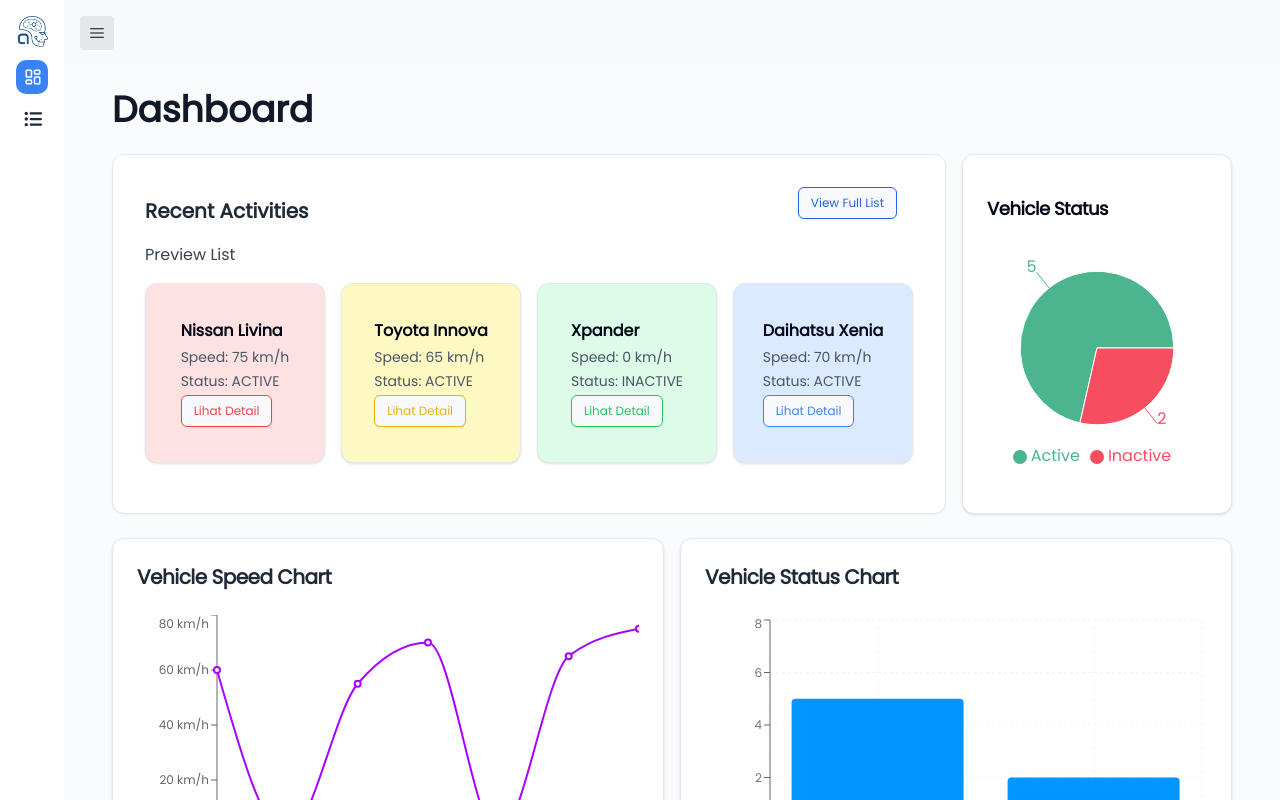
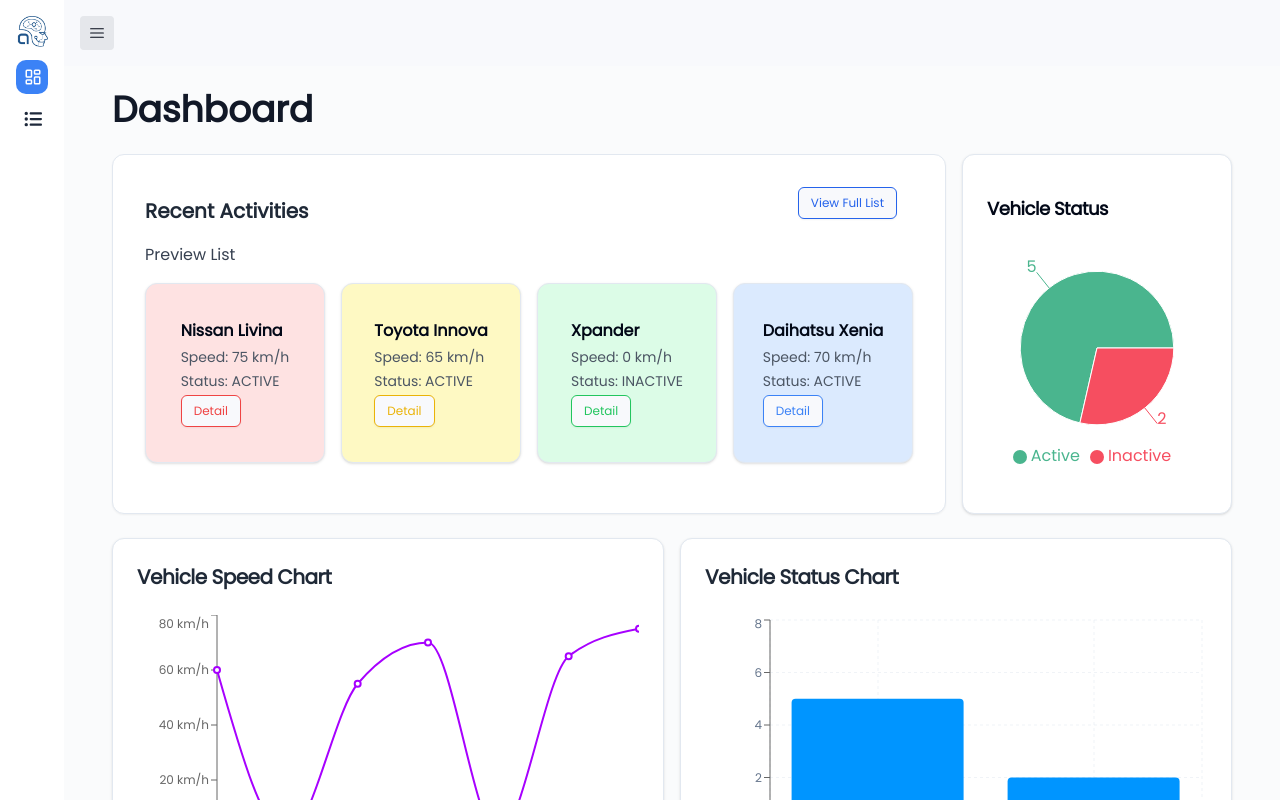
Before and after one commit to azzikraaksan/vehicle-track, a React (Vite) app: page / in a window 1280 px wide. Built offline with nearby package versions, Linux system fonts and the light colour scheme.

Commit message:
update chart

```diff
--- a/src/components/LineChartComponent.tsx
+++ b/src/components/LineChartComponent.tsx
@@ -1,11 +1,4 @@
-import {
-  LineChart,
-  Line,
-  XAxis,
-  YAxis,
-  Tooltip,
-  ResponsiveContainer,
-} from "recharts";
+import { LineChart, Line, XAxis, YAxis, Tooltip, ResponsiveContainer } from "recharts";
 import { Card, CardHeader, CardTitle, CardContent } from "@/components/ui/card";
 
 type Props = {
@@ -37,8 +30,7 @@ export default function LineChartComponent({ vehicleDetails }: Props) {
           <LineChart data={chartData} margin={{ left: 20 }}>
             <XAxis dataKey="name" tick={{ fontSize: 12 }} />
             <YAxis unit=" km/h" tick={{ fontSize: 12 }} />
-
-            <Tooltip />
+            <Tooltip contentStyle={{ fontSize: 12 }} />
             <Line
               type="monotone"
               dataKey="value"
--- a/src/components/VehicleListCard.tsx
+++ b/src/components/VehicleListCard.tsx
@@ -72,7 +72,7 @@ export default function VehicleListCard({ vehicles }: Props) {
                       className={buttonColors[index % buttonColors.length]}
                       onClick={() => navigate(`/vehicles/${v.id}`)}
                     >
-                      Lihat Detail
+                      Detail
                     </Button>
                   </div>
                 </div>
@@ -94,7 +94,7 @@ export default function VehicleListCard({ vehicles }: Props) {
                       className={buttonColors[index % buttonColors.length]}
                       onClick={() => navigate(`/vehicles/${v.id}`)}
                     >
-                      Lihat Detail
+                      Detail
                     </Button>
                   </div>
                 </div>
--- a/src/pages/VehicleDetail.tsx
+++ b/src/pages/VehicleDetail.tsx
@@ -20,7 +20,6 @@ export default function VehicleDetail() {
   return (
     <div className="relative w-full h-[610px]">
       <div className="absolute inset-0 z-0 h-[600px] w-full">
-        {/* Tetap render map saat data ada */}
         {selectedVehicle && (
           <VehicleMap
             lat={selectedVehicle.latitude}
--- a/src/pages/VehiclesList.tsx
+++ b/src/pages/VehiclesList.tsx
@@ -16,7 +16,7 @@ export default function VehiclesList() {
 
   return (
     <div className="p-6 space-y-4">
-      <h1 className="text-2xl font-bold">Vehicle List</h1>
+      <h1 className="text-3xl sm:text-4xl font-semibold text-gray-900">Vehicle List</h1>
 
       {error && <p className="text-destructive">{error}</p>}
 
```
Also changed, not shown: src/components/BarChartComponent.tsx (+3 -18 lines).
